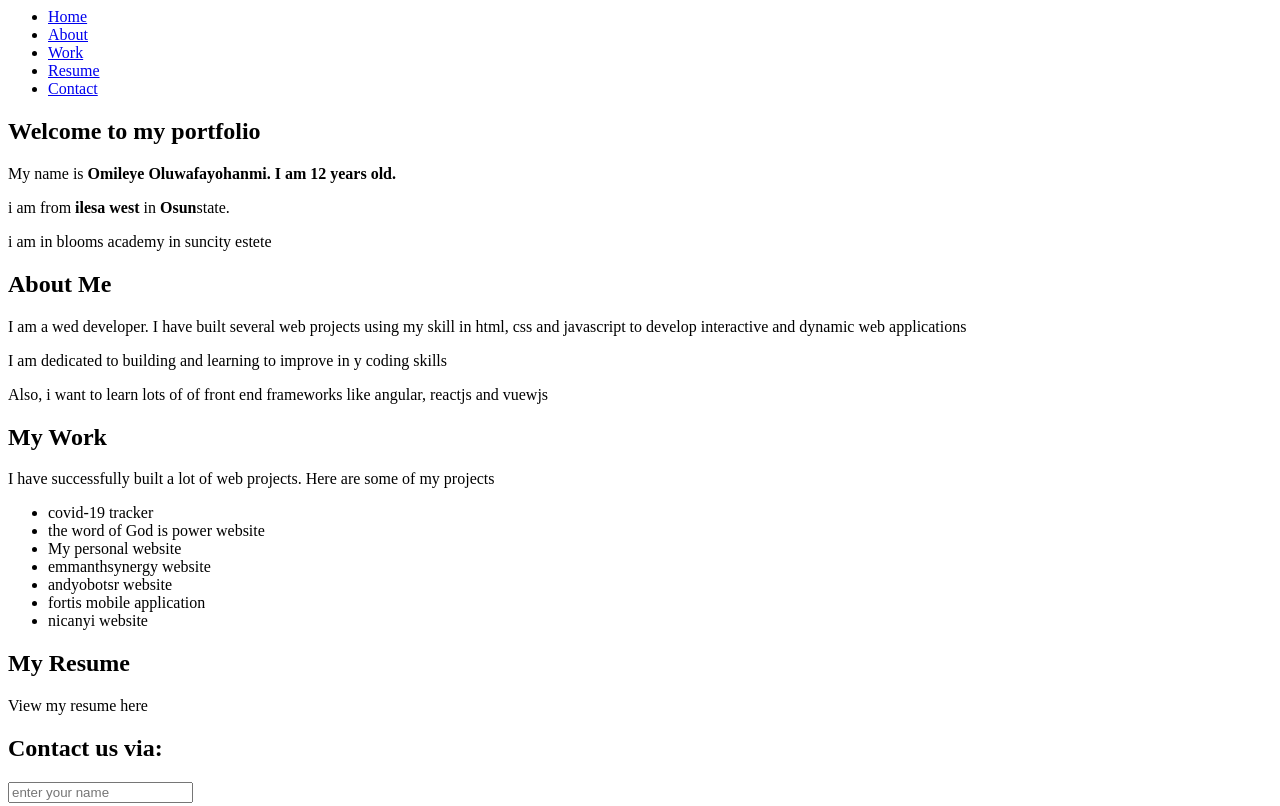
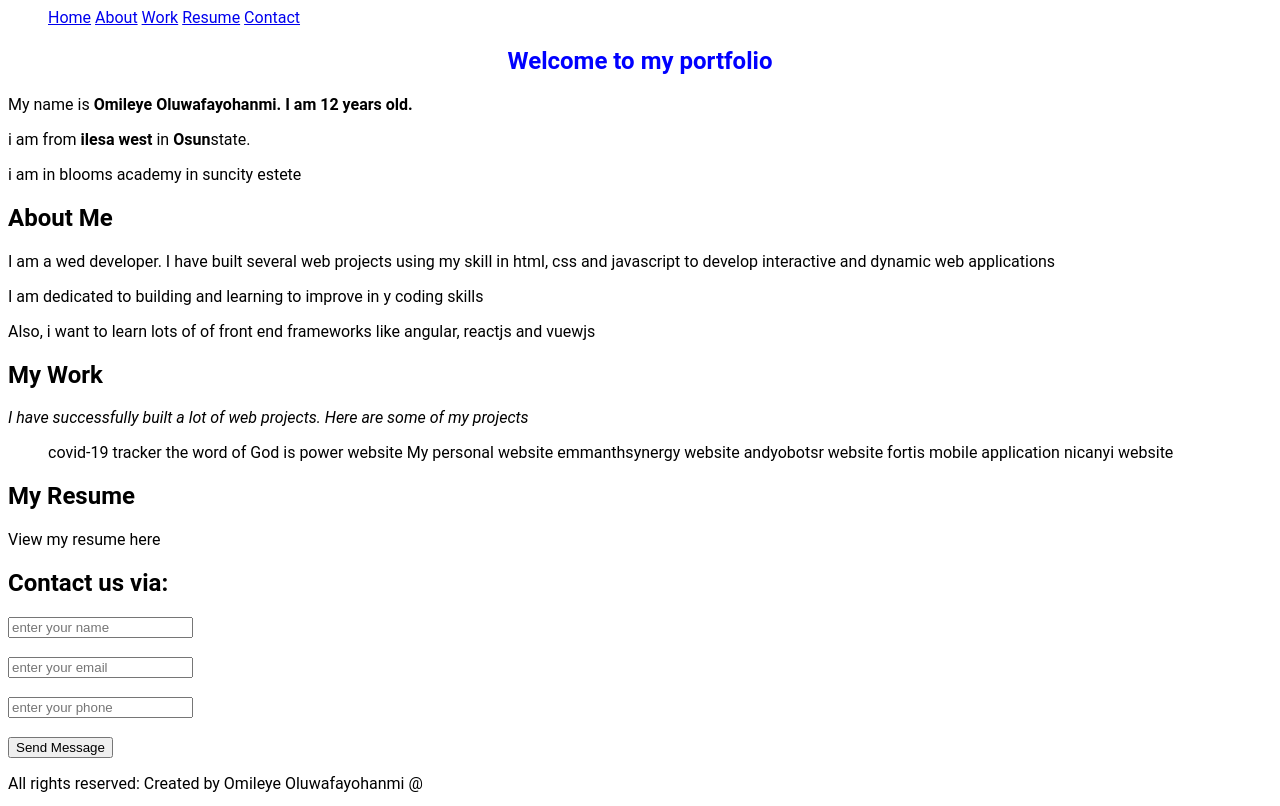
Before and after one commit to soldierSpy123/project-one, a plain HTML site: page index.html in a window 1280 px wide. Shown: the top 806 px of the page. Drawn offline with Linux system fonts and the light colour scheme.

Commit message:
my first commit

```diff
--- a/index.html
+++ b/index.html
@@ -2,6 +2,8 @@
 
 <head>
     <title>My Portfolio</title>
+
+    <link rel="stylesheet" href="./styles.css"
 </head>
 
 <body>
@@ -16,7 +18,7 @@
     </nav>
 
     <section id="home">
-        <h1>Welcome to my portfolio</h1>
+        <h1 class="heading">Welcome to my portfolio</h1>
         <p> My name is <b>Omileye Oluwafayohanmi. I am 12 years old. </b></p>
         <p>i am from <b>ilesa west</b> in <b>Osun</b>state.</p>
         <p>i am in blooms academy in suncity estete</p>
@@ -32,7 +34,7 @@
 
     <section id="work">
         <h1>My Work</h1>
-        <p>I have successfully built a lot of web projects. Here are some of my projects</p>
+        <p class="my-paragraph">I have successfully built a lot of web projects. Here are some of my projects</p>
         <ul>
             <li>covid-19 tracker</li>
             <li>the word of God is power website</li>
--- /dev/null
+++ b/styles.css
@@ -0,0 +1,17 @@
+
+li{
+    display: inline;
+}
+
+body{
+    font-family: Roboto;
+}
+
+.heading{
+    text-align: center;
+    color: blue;
+}
+
+.my-paragraph{
+    font-style: italic;
+}
```
